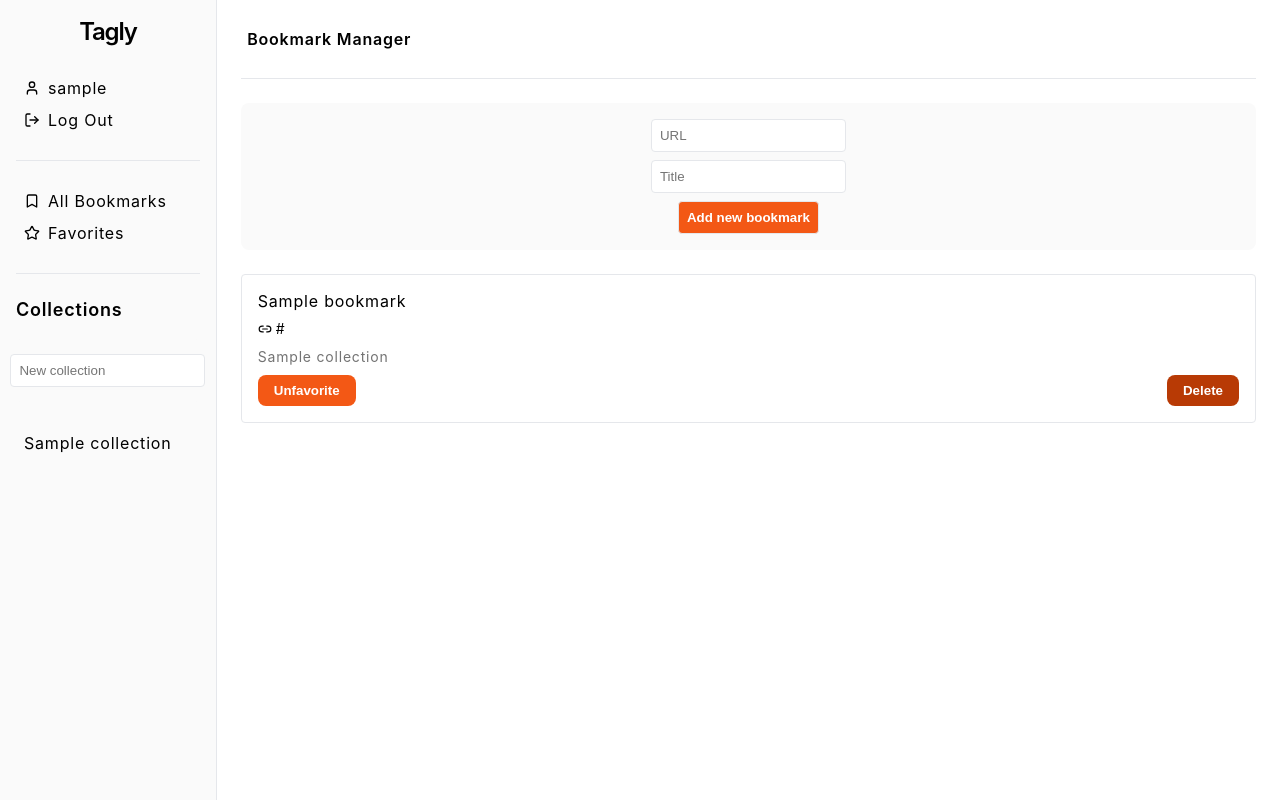
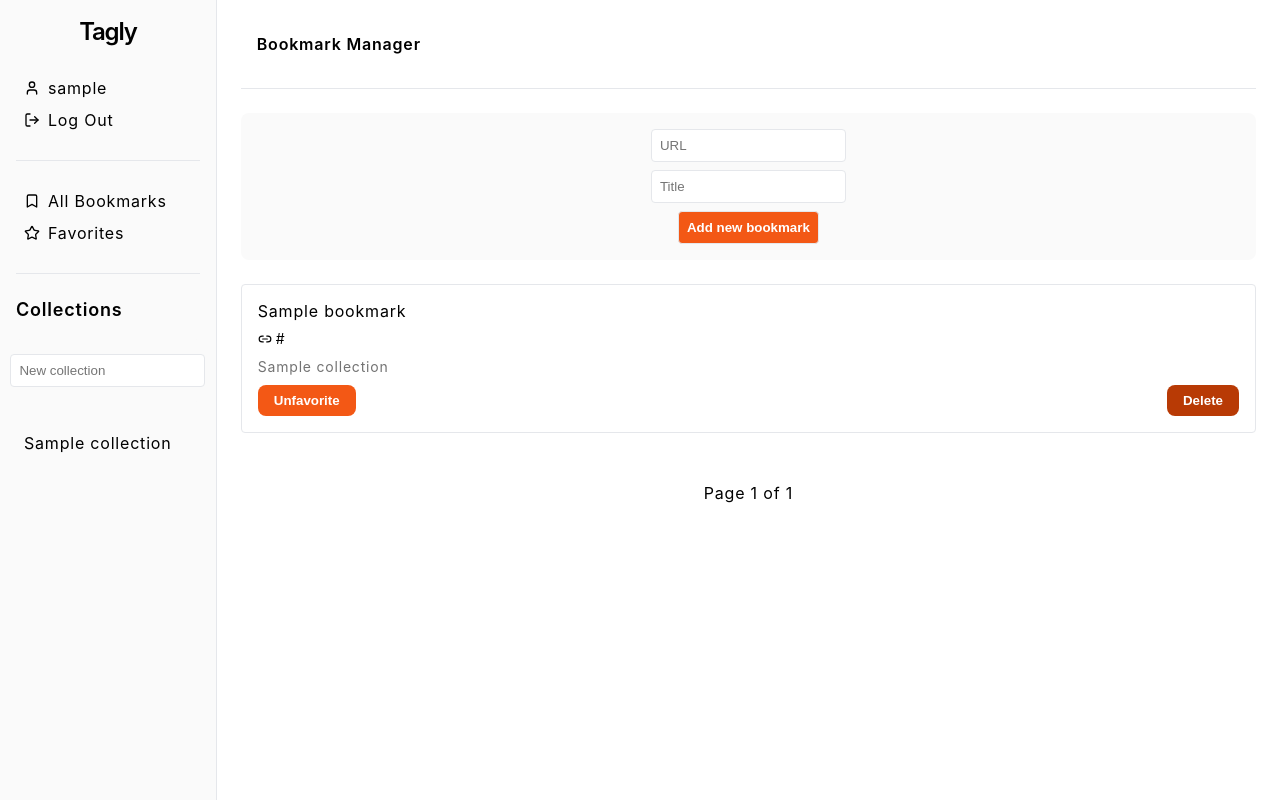
Before and after one commit to alihanayaz/tagly, a Django app: template bookmarks/templates/bookmarks/index.html in a window 1280 px wide. Run offline with Django 5.2, Linux system fonts and the light colour scheme; the template is opened without the code that fills it: values that come from a table or form of the project are taken from there, others are empty; a user stored in the database is signed in; tables that the repository leaves empty hold one stand-in row (values such as "Sample post").

Commit message:
refactor pagination controls and update header styling

```diff
--- a/bookmarks/static/scripts/bookmarks/api.js
+++ b/bookmarks/static/scripts/bookmarks/api.js
@@ -250,25 +250,35 @@ const BookmarkApp = {
 
   renderPaginationControls(data) {
     const paginationDiv = document.createElement("div");
+    const paginationButtons = document.createElement("div");
     paginationDiv.className = "pagination";
+    paginationButtons.className = "pagination-buttons";
 
     if (data.has_previous) {
       const prevButton = document.createElement("button");
       prevButton.textContent = "Previous";
+      prevButton.className = "btn btn-primary";
       prevButton.addEventListener("click", () =>
         this.loadBookmarks({ page: this.currentPage - 1 })
       );
-      paginationDiv.appendChild(prevButton);
+      paginationButtons.appendChild(prevButton);
     }
 
     if (data.has_next) {
       const nextButton = document.createElement("button");
       nextButton.textContent = "Next";
+      nextButton.className = "btn btn-primary";
       nextButton.addEventListener("click", () =>
         this.loadBookmarks({ page: this.currentPage + 1 })
       );
-      paginationDiv.appendChild(nextButton);
+      paginationButtons.appendChild(nextButton);
     }
+
+    const pageInfo = document.createElement("p");
+    pageInfo.textContent = `Page ${data.current_page} of ${data.total_pages}`;
+
+    paginationDiv.appendChild(paginationButtons);
+    paginationDiv.appendChild(pageInfo);
 
     const contentDiv = document.getElementById("dynamic-content");
     contentDiv.appendChild(paginationDiv);
--- a/bookmarks/static/styles/bookmarks/layout.css
+++ b/bookmarks/static/styles/bookmarks/layout.css
@@ -92,8 +92,9 @@ header {
   position: sticky;
   top: 0;
   z-index: 10;
-  padding: 0.2rem 0.4rem;
+  padding: var(--spacing-sm) var(--spacing-md);
   white-space: nowrap;
+  background-color: var(--white);
 }
 
 #sidebar-toggle-button {
@@ -153,9 +154,16 @@ header > .heading {
 
 .pagination {
   display: flex;
-  justify-content: center;
+  flex-direction: column;
+  align-items: center;
   gap: var(--spacing-md);
   margin-top: var(--spacing-md);
+  text-align: center;
+}
+
+.pagination-buttons {
+  display: flex;
+  gap: var(--spacing-md);
 }
 
 .btn-edit {
```
